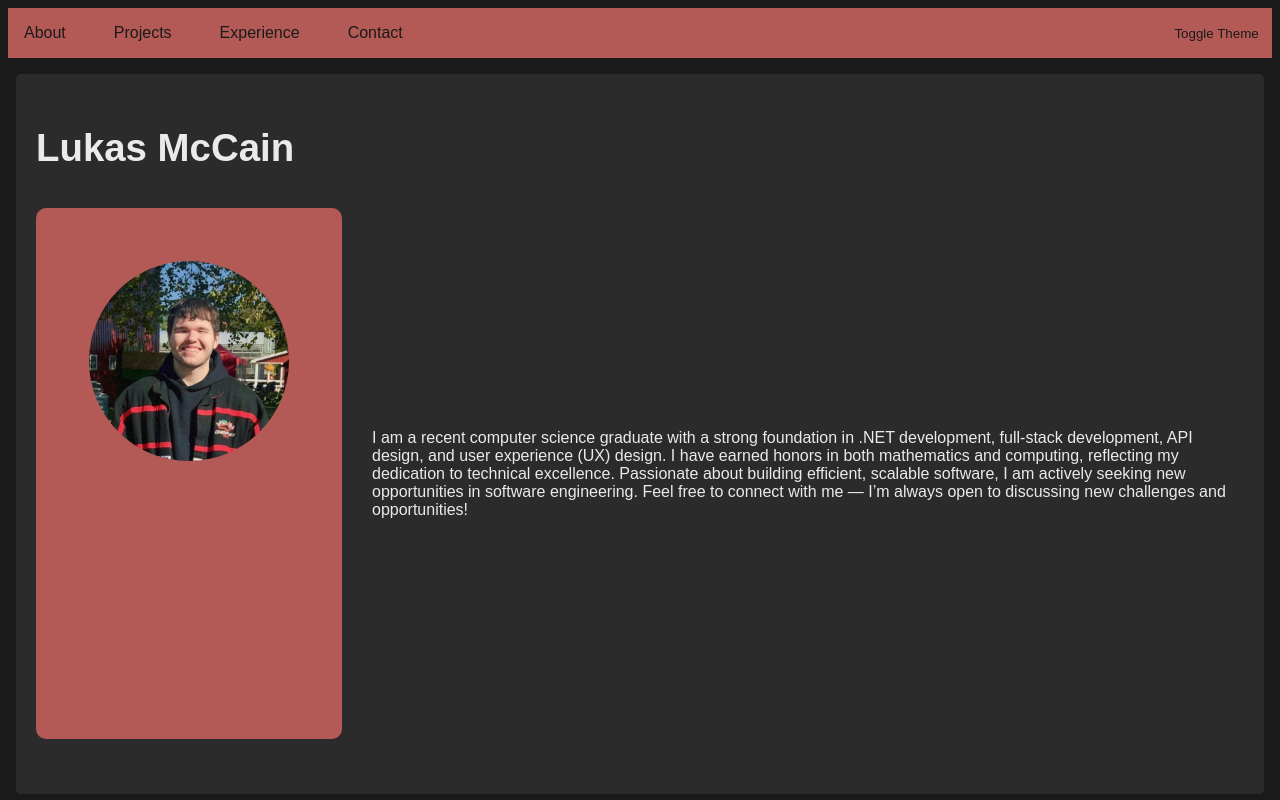
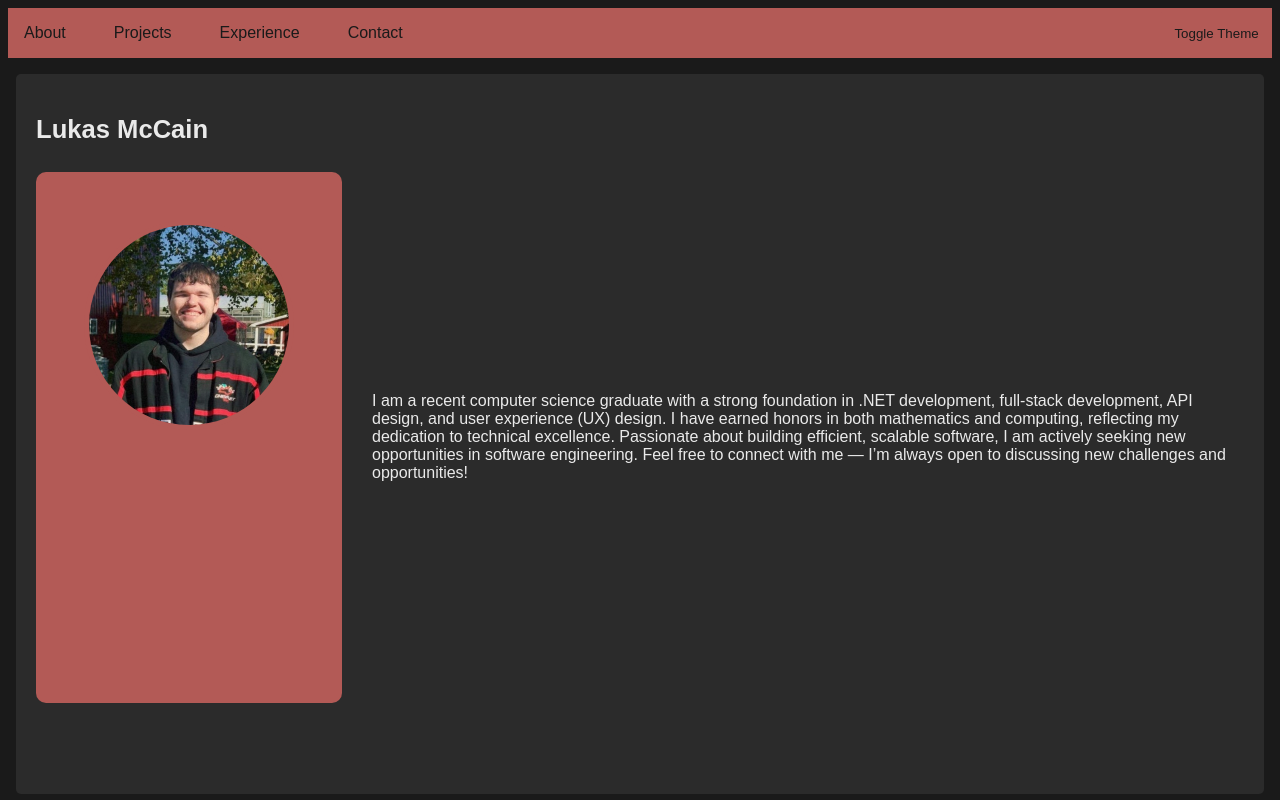
Before and after one commit to lukas-011/resume, a plain HTML site: page HTML_of_resume.html in a window 1280 px wide. Shown: the top 800 px of the page. Drawn offline with Linux system fonts and the light colour scheme.

```diff
--- a/HTML_of_resume.html
+++ b/HTML_of_resume.html
@@ -23,9 +23,7 @@
 
                 <!-- About Section -->
                 <section id="about" class="about-section">
-                    <hgroup class="title">
-                        <h1>Lukas McCain</h1>
-                    </hgroup>
+                    <h1 class="title">Lukas McCain</h1>
 
                     <div class="about-section-content">
                         <aside class="about-section-sidebar">
```
